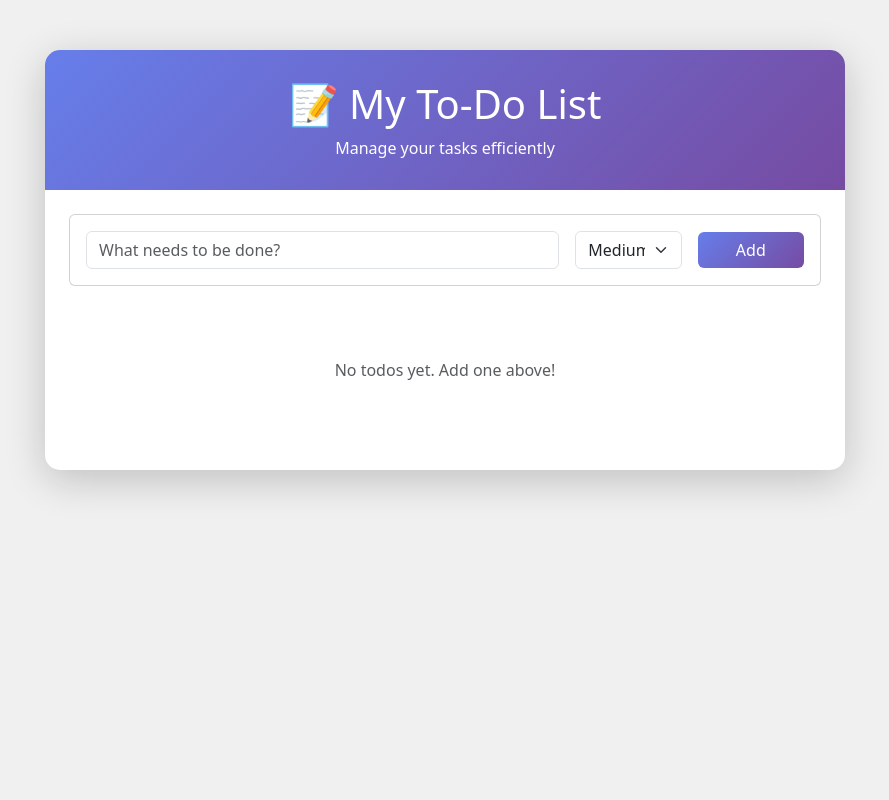
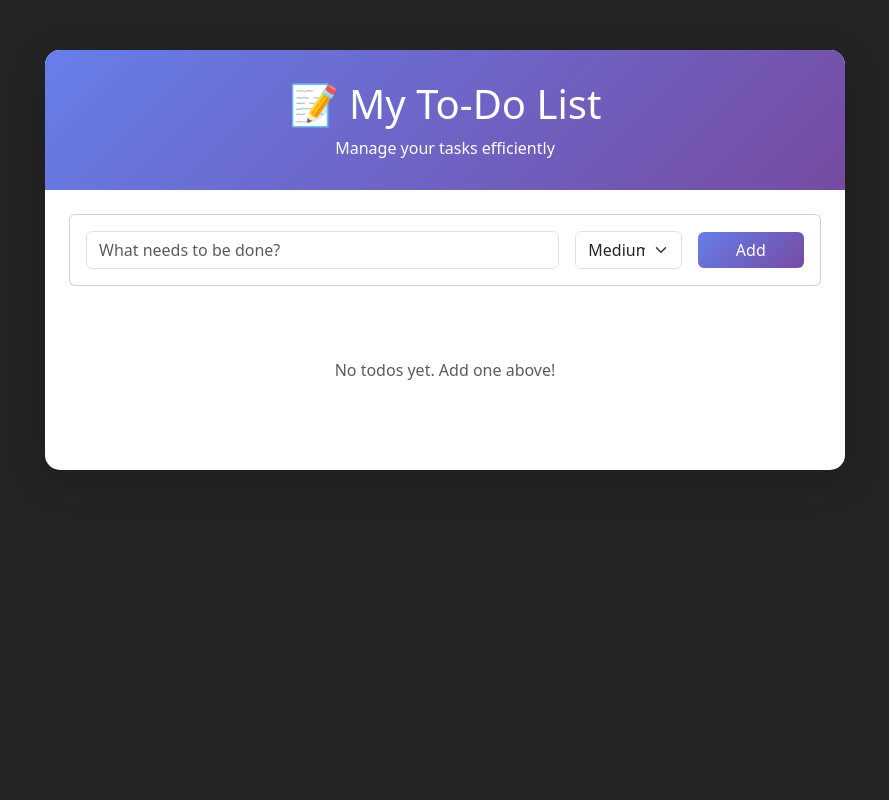
Before and after one commit to Arun-K-kumar/To-Do_Flask_App, a Flask app: page / in a window 1280 px wide. Shown: the whole page, without its empty margins (195-1084 px from the left). Run offline with Flask 3, Linux system fonts and the light colour scheme.

Commit message:
style: change body background color to #242424
Co-authored-by: aider (ollama_chat/mannix/JackOD-9B-Coder:Q5_K_M) <aider@aider.chat>

```diff
--- a/templates/index.html
+++ b/templates/index.html
@@ -7,7 +7,7 @@
     <link href="https://cdn.jsdelivr.net/npm/bootstrap@5.3.0/dist/css/bootstrap.min.css" rel="stylesheet">
     <style>
         body {
-            background: #f0f0f0;
+            background: #242424;
             min-height: 100vh;
             padding-top: 50px;
         }
```
